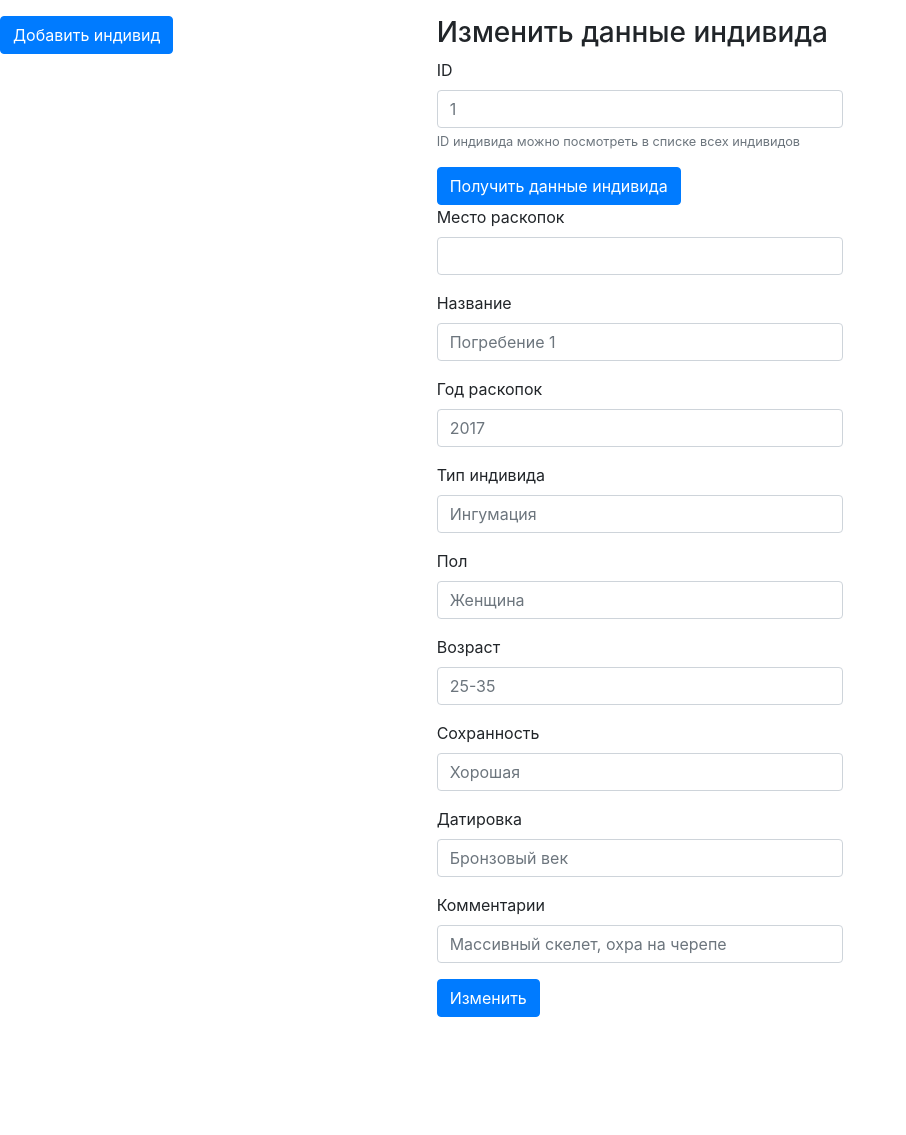
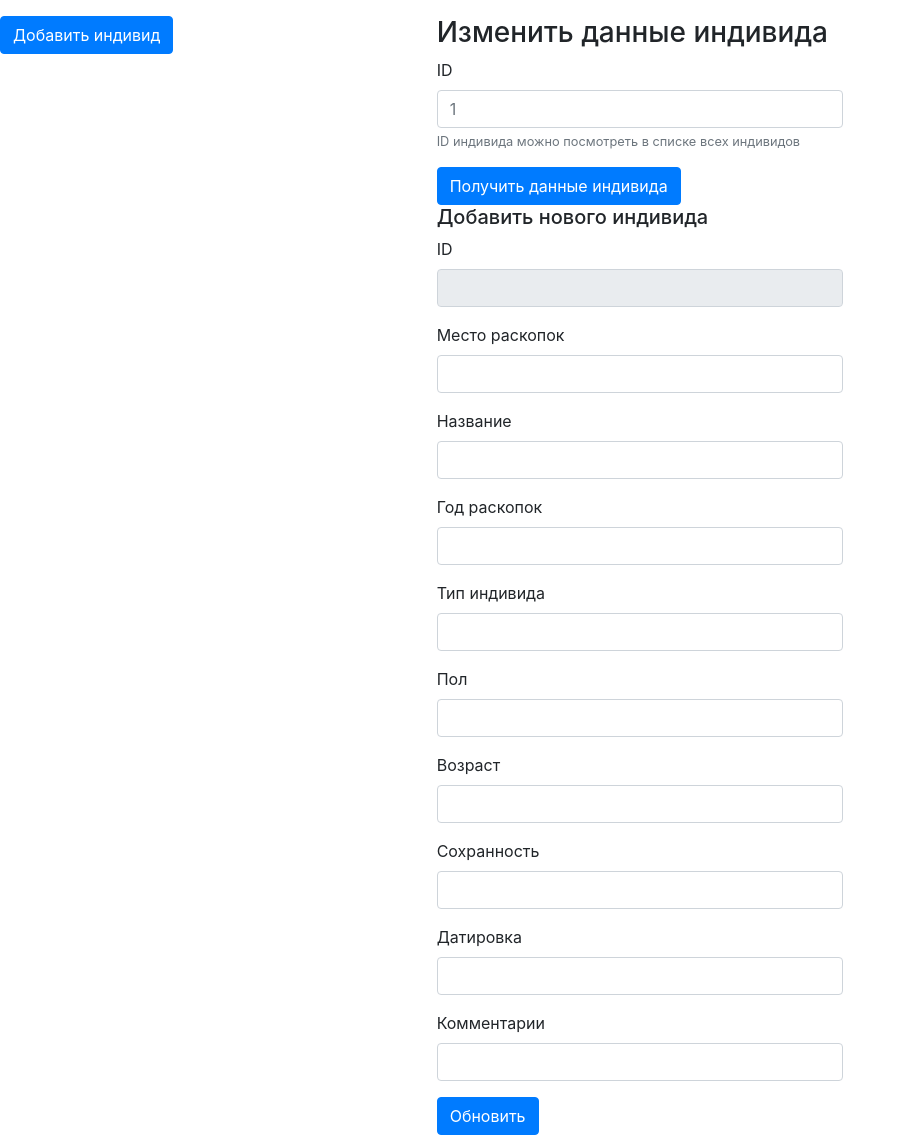
Before and after one commit to E-catalog/frontend, a Flask app: template frontend/templates/individuals.html in a window 1280 px wide. Shown: the part 97-1232 px from the top of the page, without its empty margins (0-906 px from the left). Before the commit the page ends 1114 px from the top, so only its background shows below. Run offline with Flask 2, Linux system fonts and the light colour scheme; the template is opened without the code that fills it, so the values that code supplies are empty; some libraries are stand-ins or nearby versions.

Commit message:
feature: added update form (in previous commit add form was placed into modal) and filled it with individual data

```diff
--- a/frontend/templates/add_individual.html
+++ b/frontend/templates/add_individual.html
@@ -43,10 +43,8 @@
                     <input class="form-control" name="comments" placeholder="Массивный скелет, охра на черепе">
                 </div>
                 <div class="modal-footer">
-                    <button type="button" class="btn btn-secondary" data-dismiss="modal">Close</button>
+                    <button type="button" class="btn btn-secondary" data-dismiss="modal">Закрыть</button>
                     <button type="submit" class="btn btn-primary">Создать</button>
-                  <!-- <button type="button" class="btn btn-secondary" data-dismiss="modal">Close</button>
-                  <button type="button" class="btn btn-primary">Save changes</button> -->
                 </div>
             </form>
         </div>
--- a/frontend/templates/individuals.html
+++ b/frontend/templates/individuals.html
@@ -56,48 +56,9 @@
                     <input class="form-control" name="id" placeholder="1">
                     <small class="form-text text-muted">ID индивида можно посмотреть в списке всех индивидов</small>
                 </div>
-                <button type="submit" class="btn btn-primary">Получить данные индивида</button>
+                <button type="submit" class="btn btn-primary" data-toggle="modal" data-target="#UpdateModal">Получить данные индивида</button>
             </form>
-            <form action="{{ url_for('update_individual') }}" method="PUT">
-                <div class="form-group">
-                    <label>Место раскопок</label>
-                    <input class="form-control" name="place" value="{{ individual.place }}">
-                </div>
-                <div class="form-group">
-                    <label>Название</label>
-                    <input class="form-control" name="name" placeholder="Погребение 1">
-                </div>
-                <div class='form-group'>
-                    <label>Год раскопок</label>
-                    <input class="form-control" name="year_of_excavation" placeholder="2017">
-                </div>
-                <div class='form-group'>
-                    <label>Тип индивида</label>
-                    <input class="form-control" name="individual_type" placeholder="Ингумация">
-                </div>
-                <div class='form-group'>
-                    <label>Пол</label>
-                    <input class="form-control" name="sex" placeholder="Женщина">
-                </div>
-                <div class='form-group'>
-                    <label>Возраст</label>
-                    <input class="form-control" name="age" placeholder="25-35">
-                </div>
-                <div class='form-group'>
-                    <label>Сохранность</label>
-                    <input class="form-control" name="preservation" placeholder="Хорошая">
-                </div>
-                <div class='form-group'>
-                    <label>Датировка</label>
-                    <input class="form-control" name="epoch" placeholder="Бронзовый век">
-                </div>
-                <div class='form-group'>
-                    <label>Комментарии</label>
-                    <input class="form-control" name="comments" placeholder="Массивный скелет, охра на черепе">
-                </div>
-                <button type="submit" class="btn btn-primary">Изменить</button>
-            </form>
-            </div>
+            {% include 'update_individuals.html' %}
         </div>
 
 
--- a/frontend/templates/update_individuals.html
+++ b/frontend/templates/update_individuals.html
@@ -0,0 +1,44 @@
+<h5>Добавить нового индивида</h5>
+<form action="{{ url_for('update_individual') }}" method="PUT">
+    <div class="form-group">
+        <label>ID</label>
+        <input class="form-control" name="place" value="{{ individual.uid }}" readonly>
+    </div>
+    <div class="form-group">
+        <label>Место раскопок</label>
+        <input class="form-control" name="place" value="{{ individual.place }}">
+    </div>
+    <div class="form-group">
+        <label>Название</label>
+        <input class="form-control" name="name" value="{{ individual.name }}">
+    </div>
+    <div class='form-group'>
+        <label>Год раскопок</label>
+        <input class="form-control" name="year_of_excavation" value="{{ individual.year_of_excavation }}">
+    </div>
+    <div class='form-group'>
+        <label>Тип индивида</label>
+        <input class="form-control" name="individual_type" value="{{ individual.individual_type }}">
+    </div>
+    <div class='form-group'>
+        <label>Пол</label>
+        <input class="form-control" name="sex" value="{{ individual.sex }}">
+    </div>
+    <div class='form-group'>
+        <label>Возраст</label>
+        <input class="form-control" name="age" value="{{ individual.age }}">
+    </div>
+    <div class='form-group'>
+        <label>Сохранность</label>
+        <input class="form-control" name="preservation" value="{{ individual.preservation }}">
+    </div>
+    <div class='form-group'>
+        <label>Датировка</label>
+        <input class="form-control" name="epoch" value="{{ individual.epoch }}">
+    </div>
+    <div class='form-group'>
+        <label>Комментарии</label>
+        <input class="form-control" name="comments" value="{{ individual.comments }}">
+    </div>
+    <button type="submit" class="btn btn-primary">Обновить</button>
+</form>
```
